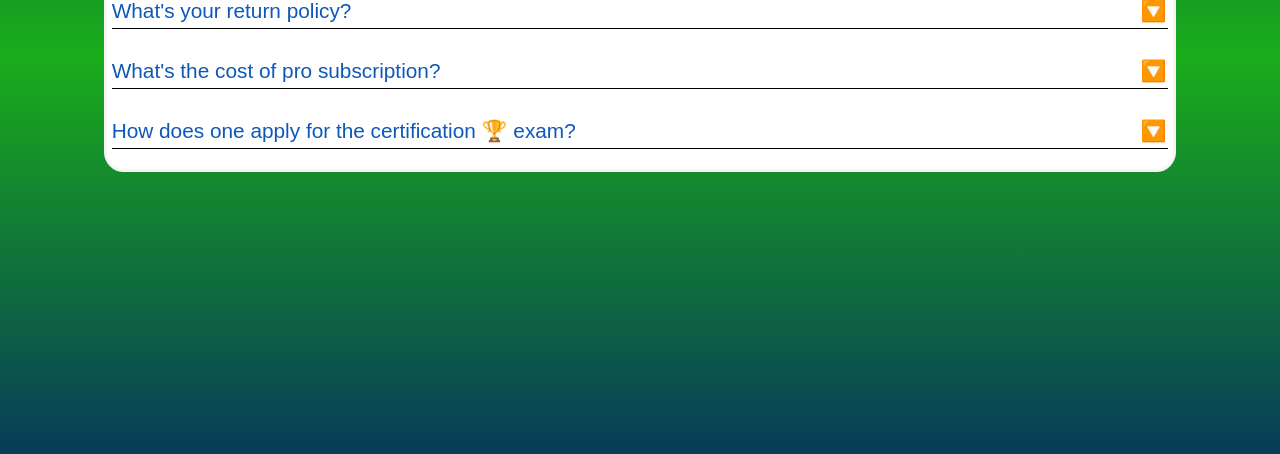
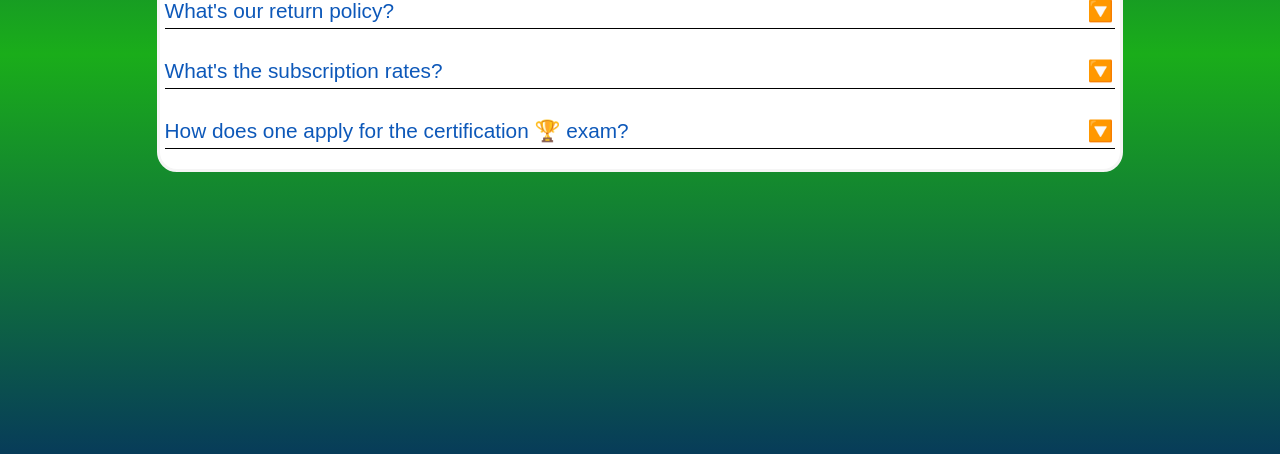
Before and after one commit to RealTim0/project-003, a plain HTML site: page index.html in a window 1280 px wide. Shown: the part 346-800 px from the top of the page. Drawn offline with Linux system fonts and the light colour scheme.

Commit message:
Update index.html

```diff
--- a/index.html
+++ b/index.html
@@ -10,8 +10,8 @@
     <div class="faq">
         <h2>Frequently Asked Questions</h2>
         <div class="question-container">
-            <div class="question">What's your return policy?</div>
-              <div class="answer">🎈Well at the moment we have none :( but coming very soon as our team is working on that.At the moment here are some of things you should have:
+            <div class="question">What's our return policy?</div>
+              <div class="answer">🎈Well at the moment we have none :( but coming very soon as our team is working on that.Here are some of things you should have:
                         <ol>
                             <li>Official receipt.</li>
                             <li>Goods bought.</li>
@@ -20,7 +20,7 @@
              </div>
         </div>
         <div class="question-container">
-            <div class="question">What's the cost of pro subscription?</div>
+            <div class="question">What's the subscription rates?</div>
             <div class="answer">$1000 - promax<br>$800 - proplus<br>$500 - pro<br>$200 - regular</div>
         </div>
         <div class="question-container">
```
